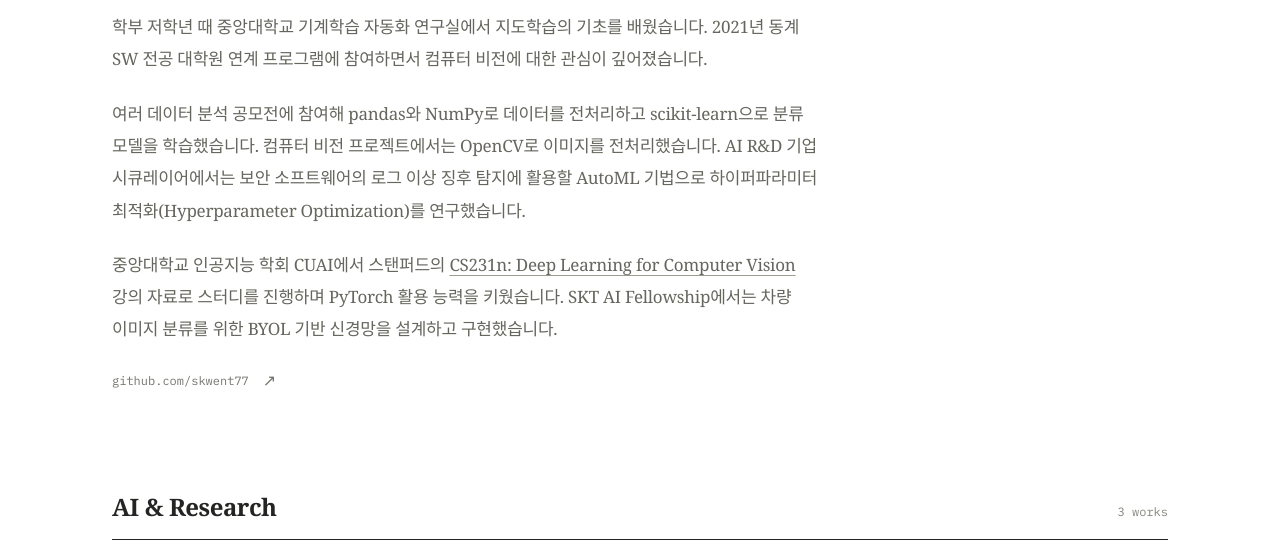
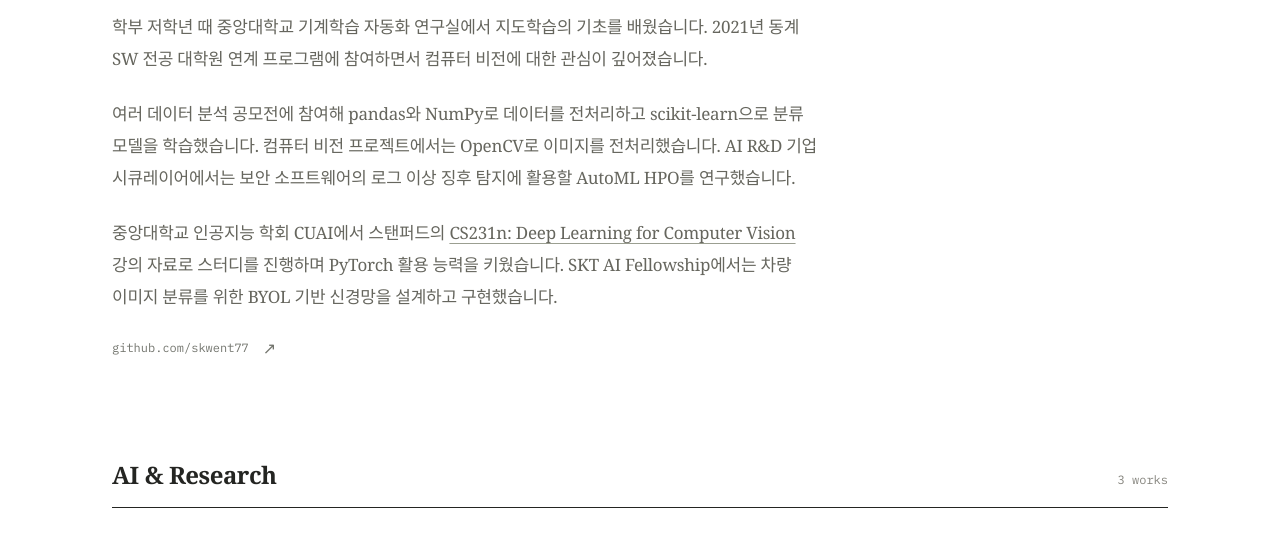
Before and after one commit to skwent77/jaehyun-portfolio, a plain HTML site: page index.html in a window 1280 px wide. Shown: the part 254-795 px from the top of the page. Drawn offline with Linux system fonts and the light colour scheme; a web font is replaced by a local one.

Commit message:
Use AutoML HPO in the introduction

```diff
--- a/index.html
+++ b/index.html
@@ -27,7 +27,7 @@
     <section class="hero" aria-labelledby="intro-title">
       <h1 id="intro-title">신재현</h1>
       <p>학부 저학년 때 중앙대학교 기계학습 자동화 연구실에서 지도학습의 기초를 배웠습니다. 2021년 동계 SW 전공 대학원 연계 프로그램에 참여하면서 컴퓨터 비전에 대한 관심이 깊어졌습니다.</p>
-      <p>여러 데이터 분석 공모전에 참여해 pandas와 NumPy로 데이터를 전처리하고 scikit-learn으로 분류 모델을 학습했습니다. 컴퓨터 비전 프로젝트에서는 OpenCV로 이미지를 전처리했습니다. AI R&amp;D 기업 시큐레이어에서는 보안 소프트웨어의 로그 이상 징후 탐지에 활용할 AutoML 기법으로 하이퍼파라미터 최적화(Hyperparameter Optimization)를 연구했습니다.</p>
+      <p>여러 데이터 분석 공모전에 참여해 pandas와 NumPy로 데이터를 전처리하고 scikit-learn으로 분류 모델을 학습했습니다. 컴퓨터 비전 프로젝트에서는 OpenCV로 이미지를 전처리했습니다. AI R&amp;D 기업 시큐레이어에서는 보안 소프트웨어의 로그 이상 징후 탐지에 활용할 AutoML HPO를 연구했습니다.</p>
       <p>중앙대학교 인공지능 학회 CUAI에서 스탠퍼드의 <a href="https://cs231n.stanford.edu/" target="_blank" rel="noopener noreferrer">CS231n: Deep Learning for Computer Vision</a> 강의 자료로 스터디를 진행하며 PyTorch 활용 능력을 키웠습니다. SKT AI Fellowship에서는 차량 이미지 분류를 위한 BYOL 기반 신경망을 설계하고 구현했습니다.</p>
       <a class="quiet-link mono" href="https://github.com/skwent77" target="_blank" rel="noopener noreferrer">github.com/skwent77 <span aria-hidden="true">↗</span></a>
     </section>
```
